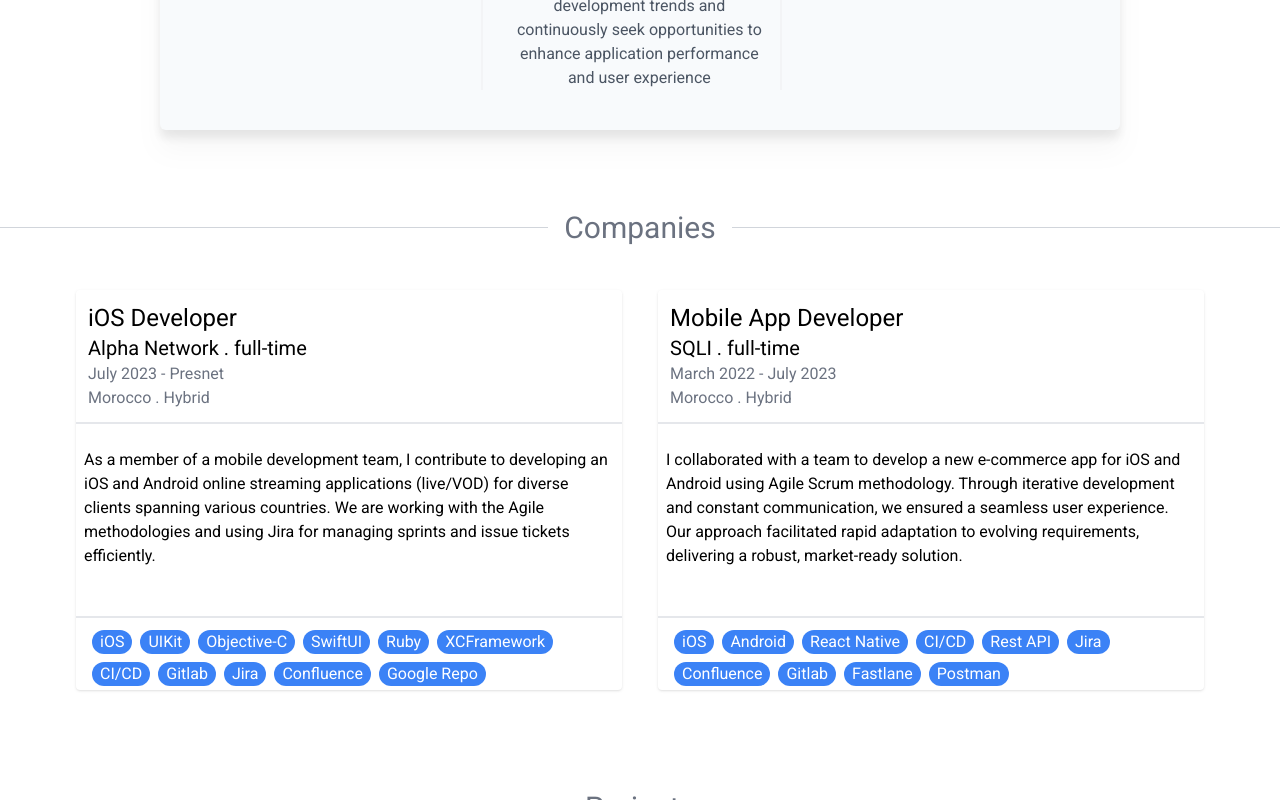
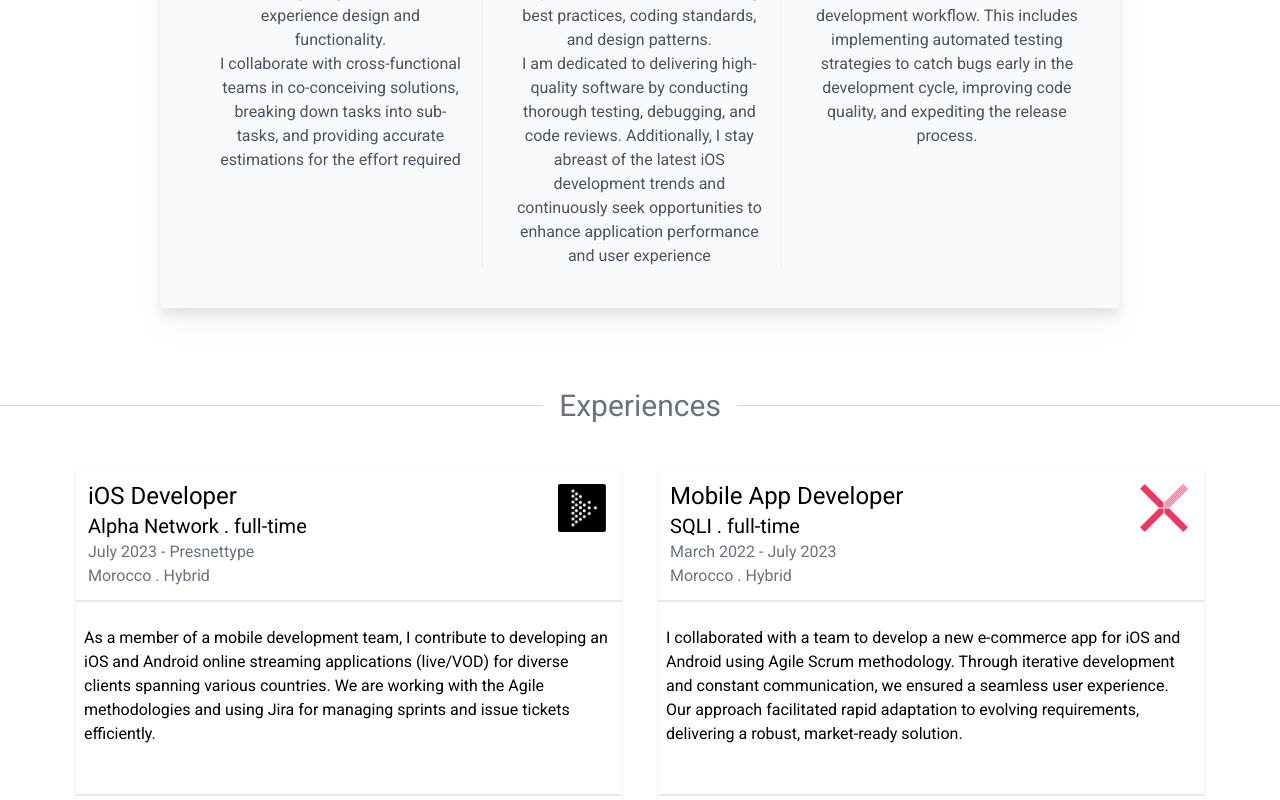
Before and after one commit to ennbou/portfolio, an Astro site: page / in a window 1280 px wide. Shown: the part 1711-2511 px from the top of the page. Built offline with nearby package versions, Linux system fonts and the light colour scheme; Astro itself is replaced by a stand-in of ours.

Commit message:
add companies logos, and an avatar in about me

```diff
--- a/src/components/AboutMe.astro
+++ b/src/components/AboutMe.astro
@@ -1,5 +1,7 @@
 ---
 import Card from "@components/Card.astro";
+import { Image } from 'astro:assets';
+import {  images } from '@images/index.astro';
 
 const conception = {
   name: "Conception",
@@ -20,8 +22,9 @@
 }
 ---
 
-<div class="bg-purple-600 text-white pt-80 pb-40">
+<div class="bg-purple-600 text-white pt-32 pb-40">
   <div class="text-center w-11/12 lg:w-7/12 mx-auto">
+   <Image src={images.avatarDev} alt="avatar dev image" class="m-auto mb-8"/>
     <div class="text-5xl font-bold p-4">Hello, I'm Bouchaib</div>
     <p class="justify-center text-xl">
       iOS App Developer, I have cultivated a diverse skill set across various platforms, including Web and Android.
--- a/src/components/Company.astro
+++ b/src/components/Company.astro
@@ -1,7 +1,9 @@
 ---
+import { Image } from 'astro:assets';
 export interface Props {
   company:{
     name: string;
+    image: any;
     startDate: Date;
     endDate: Date | undefined;
     contractType: string;
@@ -14,13 +16,14 @@
   }
 }
 const data = Astro.props as Props
-const {name, startDate, endDate, location, locationType, employmentType, description, profileHeadline, technologies} = data.company
+const {name, image, startDate, endDate, location, locationType, employmentType, description, profileHeadline, technologies} = data.company
 const months = ['January', 'February', 'March', 'April', 'May', 'June', 'July', 'August', 'September', 'October', 'November', 'December'];
 const startDateFormatted = `${months[startDate.getMonth()]} ${startDate.getFullYear()}`
-const endDateFormatted = endDate ? `${months[endDate.getMonth()]} ${endDate.getFullYear()}` : "Presnet"
+const endDateFormatted = endDate ? `${months[endDate.getMonth()]} ${endDate.getFullYear()}` : "Presnettype "
 ---
 
 <div class="m-3 rounded shadow h-full flex flex-col">
+  <div class="flex justify-between">
     <div class="p-3">
       <div class="text-2xl">
         {profileHeadline}
@@ -35,6 +38,10 @@
         {location} . {locationType}
       </div>
     </div>
+    <div class="w-20">
+      <Image src={image} alt="setup image" class="p-4"/>
+    </div>
+  </div>
   <div class="h-0.5 bg-gray-200 mb-4"></div>
   <p class="p-2 flex-grow">
     {description}
--- /dev/null
+++ b/src/images/index.astro
@@ -0,0 +1,8 @@
+---
+import sqliLogo from '@images/sqli_logo.png';
+import anLogo from '@images/alphanetworks_logo.jpeg';
+import avatarDev from '@images/avatardev.jpg';
+
+export const images = {sqliLogo, anLogo, avatarDev};
+export type ImagesType = typeof images;
+---
--- a/src/pages/index.astro
+++ b/src/pages/index.astro
@@ -1,6 +1,8 @@
 ---
 import "@fontsource-variable/merienda";
 import "@fontsource/roboto";
+
+import {  images } from '@images/index.astro';
 
 import Layout from "@layouts/Layout.astro";
 import Header from "@components/Header.astro";
@@ -15,6 +17,7 @@
   {
     company: {
       name: "Alpha Network",
+      image: images.anLogo,
       profileHeadline: "iOS Developer",
       startDate: new Date(2023, 6, 12),
       endDate: undefined,
@@ -42,6 +45,7 @@
   {
     company: {
       name: "SQLI",
+      image: images.sqliLogo,
       profileHeadline: "Mobile App Developer",
       startDate: new Date(2022, 2, 15),
       endDate: new Date(2023, 6, 11),
@@ -129,7 +133,7 @@
   <main>
     <Header />
     <AboutMe />
-    <SectionTitle title="Companies" />
+    <SectionTitle title="Experiences" />
     <div class="grid lg:grid-cols-2 gap-x-3 gap-y-6 p-4 lg:p-16 lg:pt-8 mb-12">
       {
         companies.map(({ company }) => (
```
Also changed, not shown: src/images/alphanetworks_logo.jpeg (added), src/images/avatardev.jpg (added), src/images/sqli_logo.png (added). Lines whose indentation alone changed are shown as unchanged.
